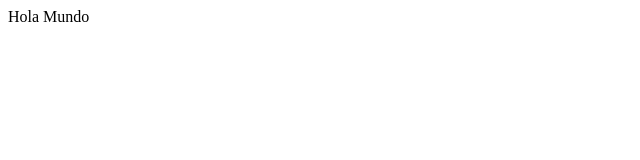
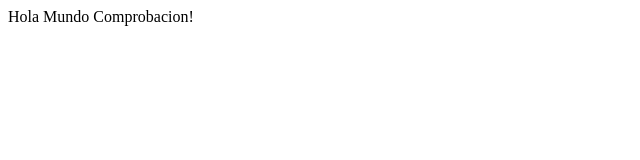
Before and after one commit to aracknido/NodeJsWebApplication, a website: page public/index.html in a window 1280 px wide. Shown: the whole page, without its empty margins (0-640 px from the left). Drawn offline with Linux system fonts and the light colour scheme.

Commit message:
Cambie el "Hola Mundo" por "Hola Mundo Comprobación!" (#4)
Task #3 - Revisión regla de Merge

```diff
--- a/public/index.html
+++ b/public/index.html
@@ -6,6 +6,6 @@
         <meta name="viewport" content="width=device-width, initial-scale=1.0">
     </head>
     <body>
-        <div>Hola Mundo</div>
+        <div>Hola Mundo Comprobacion!</div>
     </body>
 </html>
```
